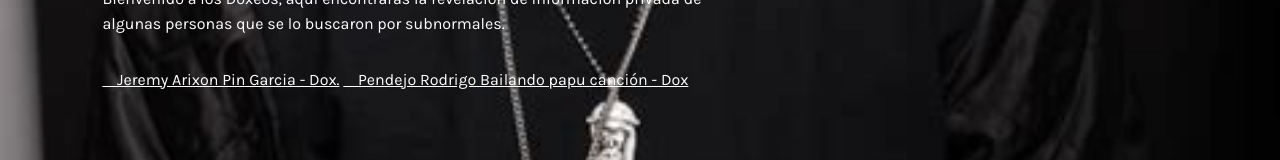
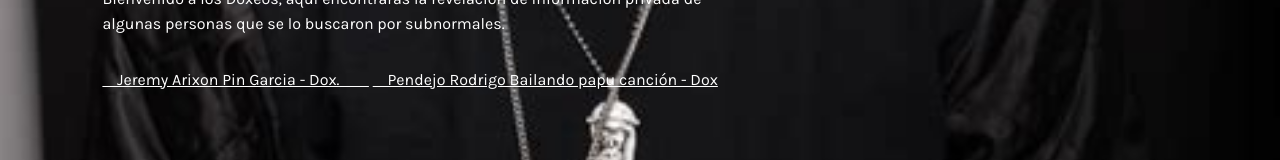
Before and after one commit to LeexDirectory/main, a plain HTML site: page doxs.html in a window 1280 px wide. Shown: the part 296-456 px from the top of the page. Drawn offline with Linux system fonts and the light colour scheme.

Commit message:
Update doxs.html

```diff
--- a/doxs.html
+++ b/doxs.html
@@ -24,7 +24,7 @@
       <p>Bienvenido a los Doxeos, aquí encontrarás la revelación de información privada de algunas personas que se lo buscaron por subnormales.<br></p>
     </div>
     <div class="link">
-      <a href="doxs/jeremy_dox1.txt" target="_blank">ㅤJeremy Arixon Pin Garcia - Dox.</a>
+      <a href="doxs/jeremy_dox1.txt" target="_blank">ㅤJeremy Arixon Pin Garcia - Dox.ㅤㅤ</a>
 
       <a href="doxs/rodrigo_dox2.txt" target="_blank">ㅤPendejo Rodrigo Bailando papu canción - Dox</a>
     </div>
```
